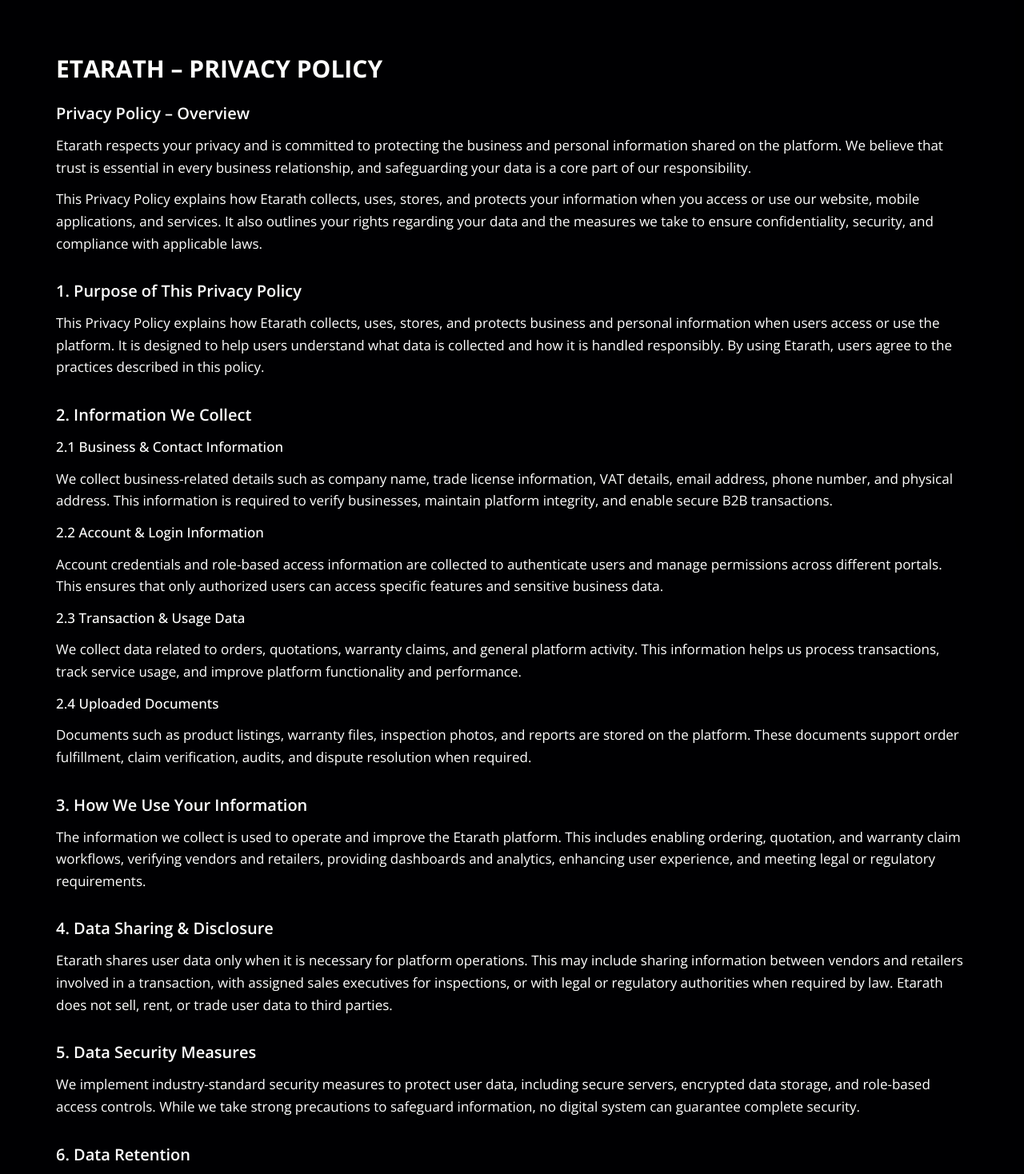
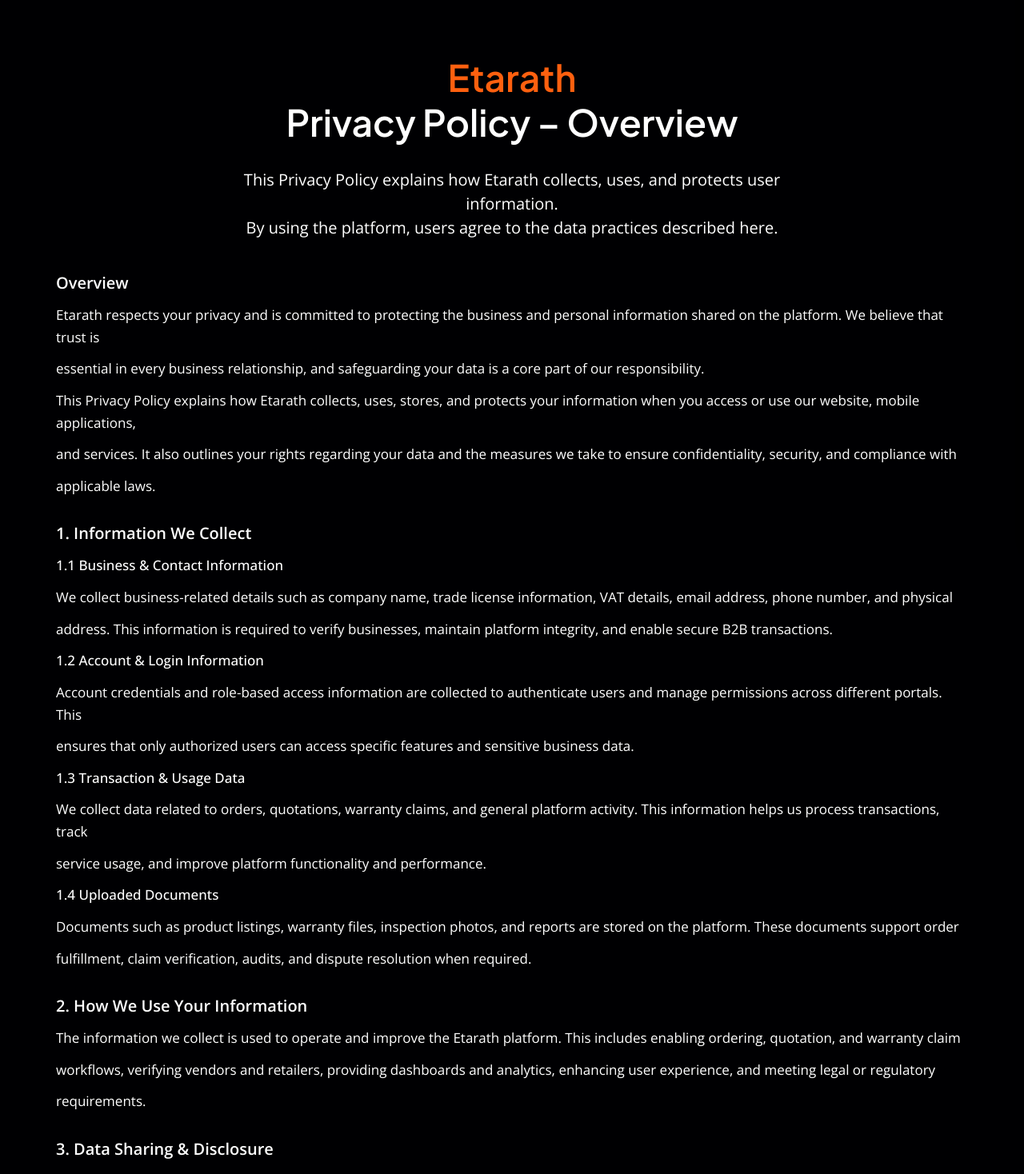
Before and after one commit to sarathcredot/Etarath, a Next.js app: page /privacy-policy in a window 1280 px wide. Shown: the part 120-1588 px from the top of the page at 80% size. Built offline with nearby package versions, Linux system fonts and the light colour scheme.

Commit message:
no changes

```diff
--- a/src/app/privacy-policy/page.tsx
+++ b/src/app/privacy-policy/page.tsx
@@ -1,21 +1,74 @@
+"use client";
 
-
-import React from 'react'
+import React, { useEffect, useRef } from 'react'
 import Heading4 from '@/components/common/Heading4'
 import SubHeading1 from '@/components/common/Subheading1'
 import Paragraph from '@/components/common/Paragraph'
+import Heading2 from '@/components/common/Heading2'
+import gsap from "gsap";
+import { SplitText } from "gsap/SplitText";
 
 function PrivacyPolicyPage() {
+
+    const heading1Ref = useRef<HTMLDivElement>(null);
+    const subHeading1Ref = useRef<HTMLDivElement>(null);
+    const policyRef = useRef<HTMLElement>(null);
+
+
+    useEffect(() => {
+        const mySplitText = new SplitText(heading1Ref.current, { type: "lines" }),
+            headingLines = mySplitText.lines;
+        const mySplitText2 = new SplitText(subHeading1Ref.current, { type: "lines" }),
+            subLines = mySplitText2.lines;
+
+        const mySplitText3 = new SplitText(policyRef.current, { type: "lines" }),
+            policyLines = mySplitText3.lines;
+
+        const tl = gsap.timeline({ duration: 1, ease: "power2.out" });
+
+        tl.fromTo(
+            headingLines,
+            { opacity: 0, y: 100, scale: 0.5, rotateX: 45 },
+            { opacity: 1, y: 0, scale: 1, rotateX: 0, stagger: 0.1 }
+        ).fromTo(
+            subLines,
+            { opacity: 0, scale: 0.9 },
+            { opacity: 1, scale: 1, stagger: 0.1 }
+        ).fromTo(
+            policyLines,
+            { opacity: 0, y: 100, scale: 0.5, rotateX: 45 },
+            { opacity: 1, y: 0, scale: 1, rotateX: 0, stagger: 0.1 }
+        );
+        return () => {
+            tl.kill();
+        };
+    }, []);
+
     return (
-        <div>
-            <section className="">
-                <Heading4 className="text-3xl font-bold mb-6">
+        <div className=''>
+            <Heading2 ref={heading1Ref} className=" text-center mb-[30px]">
+                <span className="text-primary">Etarath </span>
+                <br />
+                Privacy Policy – Overview
+
+            </Heading2>
+            <SubHeading1
+                ref={subHeading1Ref}
+                className="text-center mb-[40px] md:mx-[10%] lg:mx-[16%]"
+            >
+                This Privacy Policy explains how Etarath collects, uses, and protects
+                user information. By using the platform, users agree to the data practices described here.
+            </SubHeading1>
+
+
+            <section ref={policyRef} className="">
+                {/* <Heading4 className="text-3xl font-bold mb-6">
                     ETARATH – PRIVACY POLICY
-                </Heading4>
+                </Heading4> */}
 
                 <div className="space-y-3 mb-8">
                     <SubHeading1 className="text-xl font-semibold">
-                        Privacy Policy – Overview
+                        Overview
                     </SubHeading1>
                     <Paragraph className="text-white leading-relaxed">
                         Etarath respects your privacy and is committed to protecting the business
@@ -32,7 +85,7 @@
                     </Paragraph>
                 </div>
 
-                <div className="space-y-3 mb-8">
+                {/* <div className="space-y-3 mb-8">
                     <SubHeading1 className="text-xl font-semibold">
                         1. Purpose of This Privacy Policy
                     </SubHeading1>
@@ -43,15 +96,15 @@
                         handled responsibly. By using Etarath, users agree to the practices
                         described in this policy.
                     </Paragraph>
-                </div>
+                </div> */}
 
                 <div className="space-y-3 mb-8">
                     <SubHeading1 className="text-xl font-semibold">
-                        2. Information We Collect
+                        1. Information We Collect
                     </SubHeading1>
 
                     <Paragraph className="text-white leading-relaxed font-medium">
-                        2.1 Business & Contact Information
+                        1.1 Business & Contact Information
                     </Paragraph>
                     <Paragraph className="text-white leading-relaxed">
                         We collect business-related details such as company name, trade license
@@ -61,7 +114,7 @@
                     </Paragraph>
 
                     <Paragraph className="text-white leading-relaxed font-medium">
-                        2.2 Account & Login Information
+                        1.2 Account & Login Information
                     </Paragraph>
                     <Paragraph className="text-white leading-relaxed">
                         Account credentials and role-based access information are collected to
@@ -71,7 +124,7 @@
                     </Paragraph>
 
                     <Paragraph className="text-white leading-relaxed font-medium">
-                        2.3 Transaction & Usage Data
+                        1.3 Transaction & Usage Data
                     </Paragraph>
                     <Paragraph className="text-white leading-relaxed">
                         We collect data related to orders, quotations, warranty claims, and general
@@ -80,7 +133,7 @@
                     </Paragraph>
 
                     <Paragraph className="text-white leading-relaxed font-medium">
-                        2.4 Uploaded Documents
+                        1.4 Uploaded Documents
                     </Paragraph>
                     <Paragraph className="text-white leading-relaxed">
                         Documents such as product listings, warranty files, inspection photos, and
@@ -92,7 +145,7 @@
 
                 <div className="space-y-3 mb-8">
                     <SubHeading1 className="text-xl font-semibold">
-                        3. How We Use Your Information
+                        2. How We Use Your Information
                     </SubHeading1>
                     <Paragraph className="text-white leading-relaxed">
                         The information we collect is used to operate and improve the Etarath
@@ -105,7 +158,7 @@
 
                 <div className="space-y-3 mb-8">
                     <SubHeading1 className="text-xl font-semibold">
-                        4. Data Sharing & Disclosure
+                        3. Data Sharing & Disclosure
                     </SubHeading1>
                     <Paragraph className="text-white leading-relaxed">
                         Etarath shares user data only when it is necessary for platform operations.
@@ -118,7 +171,7 @@
 
                 <div className="space-y-3 mb-8">
                     <SubHeading1 className="text-xl font-semibold">
-                        5. Data Security Measures
+                        4. Data Security Measures
                     </SubHeading1>
                     <Paragraph className="text-white leading-relaxed">
                         We implement industry-standard security measures to protect user data,
@@ -130,7 +183,7 @@
 
                 <div className="space-y-3 mb-8">
                     <SubHeading1 className="text-xl font-semibold">
-                        6. Data Retention
+                        5. Data Retention
                     </SubHeading1>
                     <Paragraph className="text-white leading-relaxed">
                         User data is retained only for as long as it is required to operate the
@@ -142,7 +195,7 @@
 
                 <div className="space-y-3 mb-8">
                     <SubHeading1 className="text-xl font-semibold">
-                        8. User Rights & Choices
+                        6. User Rights & Choices
                     </SubHeading1>
                     <Paragraph className="text-white leading-relaxed">
                         Users have the right to access and update their information at any time
@@ -153,7 +206,7 @@
 
                 <div className="space-y-3 mb-8">
                     <SubHeading1 className="text-xl font-semibold">
-                        9. Third-Party Services
+                        7. Third-Party Services
                     </SubHeading1>
                     <Paragraph className="text-white leading-relaxed">
                         Etarath may use trusted third-party services such as payment gateways and
@@ -165,7 +218,7 @@
 
                 <div className="space-y-3 mb-8">
                     <SubHeading1 className="text-xl font-semibold">
-                        10. Changes to This Privacy Policy
+                        8. Changes to This Privacy Policy
                     </SubHeading1>
                     <Paragraph className="text-white leading-relaxed">
                         Etarath may update this Privacy Policy from time to time to reflect changes
@@ -196,7 +249,7 @@
 
                 <div className="space-y-3 mb-8">
                     <SubHeading1 className="text-xl font-semibold">
-                        11. Contact Information
+                        9. Contact Information
                     </SubHeading1>
                     <Paragraph className="text-white leading-relaxed">
                         For any questions, concerns, or requests related to privacy or data
--- a/src/components/common/Footer.tsx
+++ b/src/components/common/Footer.tsx
@@ -126,16 +126,21 @@
       <div className="w-full flex flex-col max-md:gap-3 md:flex-row items-center justify-between">
         <p className="max-md:text-center text-[15px] md:text-[18px] font-[400]">
 
-          Etarath © {new Date().getFullYear()}. All rights reserved. <br />
+          Etarath © {new Date().getFullYear()}. All rights reserved.
 
-          <Link href={"/privacy-policy"} className="underline">Privacy Policy</Link> |{" "}
+        </p>
 
-          <Link href={"/terms-and-conditions"} className="underline">
+
+        <div className="lg:mr-16">
+          <Link href={"/privacy-policy"} className="mr-5" >Privacy Policy</Link>
+
+          <Link href={"/terms-and-conditions"} >
             Terms and Conditions
           </Link>
 
-        </p>
 
+
+        </div>
 
 
         <p className="max-md:text-center text-[15px] md:text-[18px] font-[400]">
```
